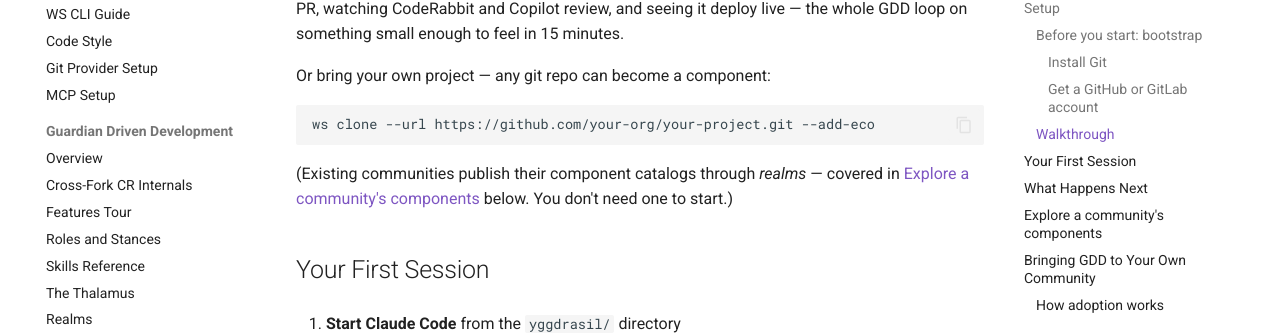
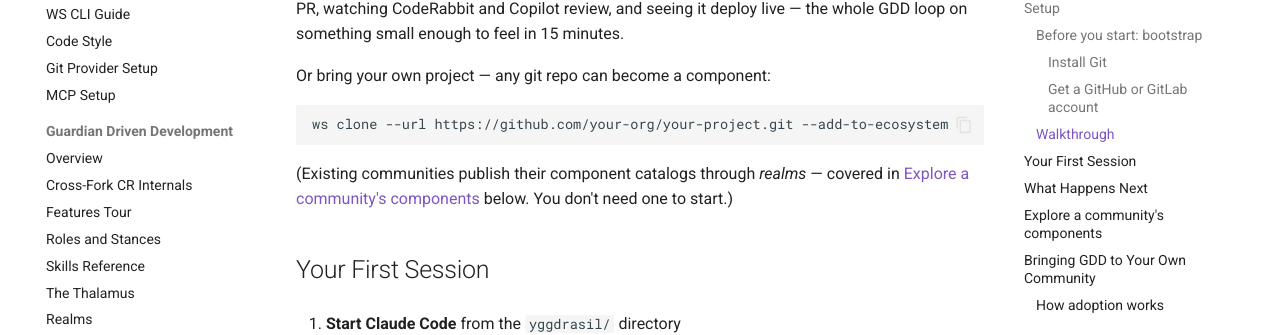
Before and after one commit to SiliconSaga/yggdrasil, an MkDocs documentation site: the page built from docs/getting-started/index.md, in a window 1280 px wide and 900 px high, scrolled down 3392 px. Shown: the part 145-480 px from the top of the window. Built offline with MkDocs 1.6.1 and Material for MkDocs 9.7.7, drawn with Linux system fonts in a browser that asks for light colours; comment, search, counter and statistics services are not loaded.

Commit message:
fix(ws): clarify trust and ecosystem adoption surfaces
Make the realm trust summary easier to review and establish `--add-to-ecosystem` as the clear component-adoption spelling while retaining the existing alias. Keep both spellings behind the same human trust gate.

Co-Authored-By: Codex GPT-5 <noreply@openai.com>

````diff
--- a/docs/getting-started/index.md
+++ b/docs/getting-started/index.md
@@ -100,7 +100,7 @@ That's enough to get through this walkthrough. The token + CLI setup (Step 3 bel
    Or bring your own project — any git repo can become a component:
 
    ```bash
-   ws clone --url https://github.com/your-org/your-project.git --add-eco
+   ws clone --url https://github.com/your-org/your-project.git --add-to-ecosystem
    ```
 
    (Existing communities publish their component catalogs through *realms* — covered in [Explore a community's components](#explore-a-communitys-components) below. You don't need one to start.)
````
Also changed, not shown: 7 other files.
